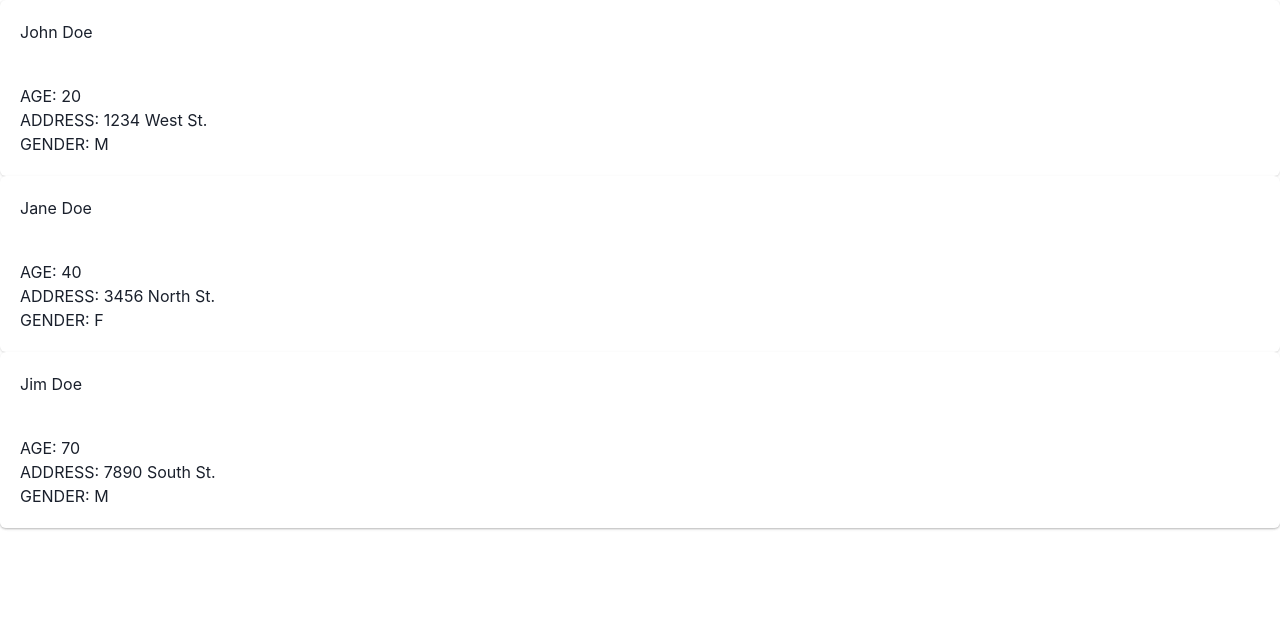
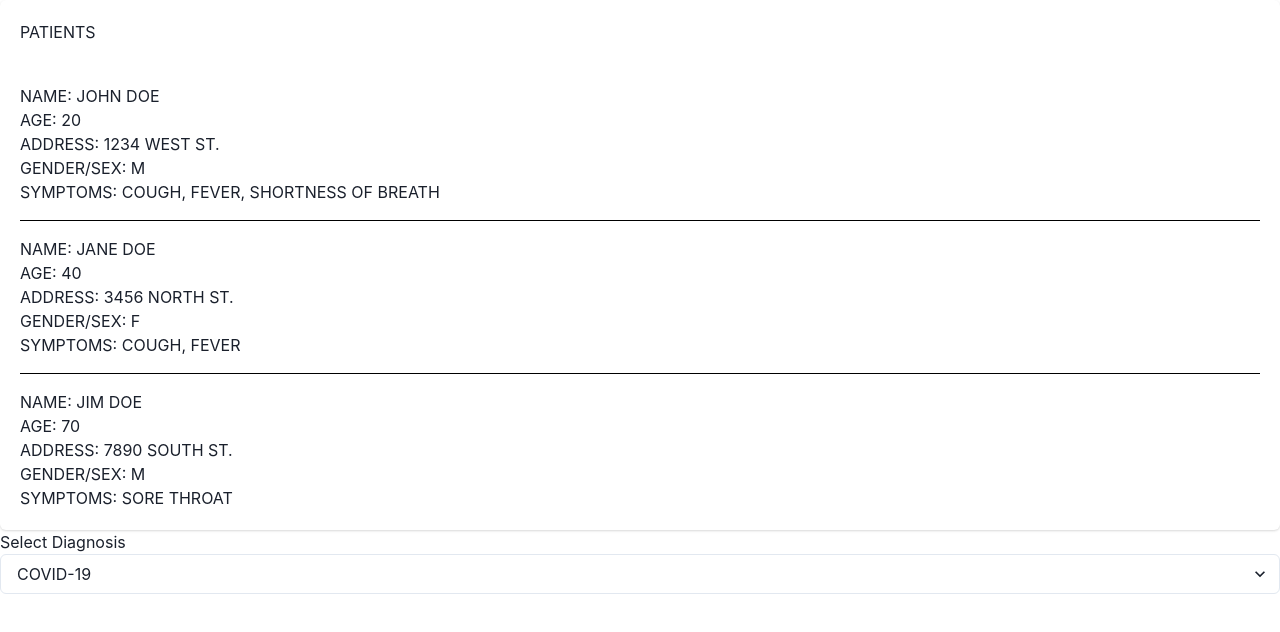
Before and after one commit to ryan-ching/patient-diagnoses, a React (Create React App) app: page / in a window 1280 px wide. Shown: the top 632 px of the page. Built offline with nearby package versions, Linux system fonts and the light colour scheme.

Commit message:
added diagnosis scroll wheel

```diff
--- a/src/App.js
+++ b/src/App.js
@@ -1,14 +1,14 @@
 import React from 'react';
 import PatientSection from './components/PatientSection';
+import DiagnosisSection from './components/DiagnosisSection';
 import { ChakraProvider } from '@chakra-ui/react';
 
 
 function App() {
   return (
     <ChakraProvider>
-      <div>
         <PatientSection />
-      </div>
+        <DiagnosisSection />
     </ChakraProvider>
   );
 }
--- a/src/components/Data.js
+++ b/src/components/Data.js
@@ -1,27 +1,31 @@
-export const PatientList = [
+export const patientList = [
     {
         name: "John Doe",
         age: 20,
-        Address: "1234 West St.",
-        gender: "M"
+        address: "1234 West St.",
+        gender: "M",
+        symptoms: ["Cough", "Fever", "Shortness of breath"]
     },
     {
         name: "Jane Doe",
         age: 40,
         address: "3456 North St.",
-        Gender: "F"
+        gender: "F",
+        symptoms: ["Cough", "Fever"]
     },
     {
         name: "Jim Doe",
         age: 70,
         address: "7890 South St.",
-        Gender: "M"
+        gender: "M",
+        symptoms: ["Sore Throat"]
     },
 ]
 
-export const symptoms = ["Cough", "Fever", "Shortness of breath", "Sore throat", "Loss of taste" , "Loss of smell"]
 
-export const diagnoses = [
+export const symptomsList = ["Cough", "Fever", "Shortness of breath", "Sore throat", "Loss of taste" , "Loss of smell"]
+
+export const diagnosisList = [
     {
         name: "COVID-19",
         symptoms: ["Cough", "Fever", "Shortness of breath", "Sore throat", "Loss of taste" , "Loss of smell"]
--- /dev/null
+++ b/src/components/DiagnosisSection.js
@@ -0,0 +1,25 @@
+import React from "react";
+import { diagnosisList, symptomsList } from "./Data";
+import {Select, Box, Text} from '@chakra-ui/react'
+const DiagnosisSection = () => {
+    const [selectSymptoms, setSelectSymptoms] = React.useState([]);
+
+    // const filteredDiagnosis = diagnosisList.filter((diagnosis) => {
+    //     return diagnosisList.filter((diagnosis) => {
+    //         (diagnosis.symptoms.includes(selectSymptoms))
+    //     })
+    // });
+    return (
+        <Box>
+            <Text>Select Diagnosis</Text>
+            <Select placeHolder="Select Diagnosis">
+                {diagnosisList.map((diagnosis, index) => (
+                    <option value={index}>{diagnosis.name}</option>
+                ))}
+            </Select>
+        </Box>
+
+    );
+}
+
+export default DiagnosisSection;
--- a/src/components/PatientSection.js
+++ b/src/components/PatientSection.js
@@ -1,40 +1,24 @@
 import React from "react";
-// import { PatientList } from "./Data";
-import { Card, CardHeader, CardBody, CardFooter } from '@chakra-ui/react'
-const PatientList = [
-    {
-        name: "John Doe",
-        age: 20,
-        address: "1234 West St.",
-        gender: "M"
-    },
-    {
-        name: "Jane Doe",
-        age: 40,
-        address: "3456 North St.",
-        gender: "F"
-    },
-    {
-        name: "Jim Doe",
-        age: 70,
-        address: "7890 South St.",
-        gender: "M"
-    },
-]
+import { patientList } from "./Data";
+import {Box, Card, CardHeader, CardBody, CardFooter, Stack, Text, StackDivider, Heading} from '@chakra-ui/react'
 
 const PatientSection = () => {
     return (
         <Card>
-            {PatientList.map((patient, index) => (
-                <Card key={index}>
-                    <CardHeader>{patient.name}</CardHeader>
-                    <CardBody>
-                        <p>AGE: {patient.age}</p>
-                        <p>ADDRESS: {patient.address}</p>
-                        <p>GENDER: {patient.gender}</p>
-                    </CardBody>
-                </Card>
+            <CardHeader>PATIENTS</CardHeader>
+            <CardBody>
+            <Stack divider={<StackDivider borderColor="black"/>} spacing="4">
+            {patientList.map((patient, index) => (
+                    <Box>
+                        <Text textTransform={"uppercase"}>Name: {patient.name}</Text>
+                        <Text textTransform={"uppercase"}>Age: {patient.age}</Text>
+                        <Text textTransform={"uppercase"}>Address: {patient.address}</Text>
+                        <Text textTransform={"uppercase"}>Gender/Sex: {patient.gender}</Text>
+                        <Text textTransform={"uppercase"}>Symptoms: {patient.symptoms.join(", ")}</Text>
+                    </Box>
             ))}
+            </Stack>
+            </CardBody>
         </Card>
     );
 };
```
